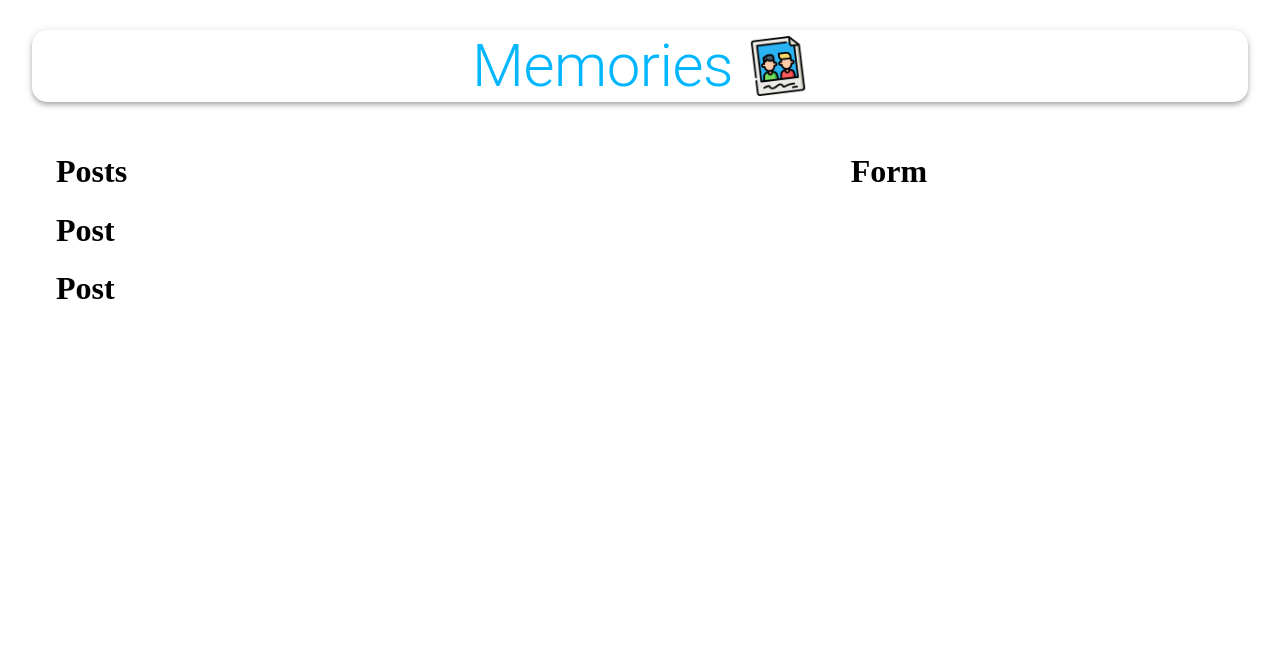
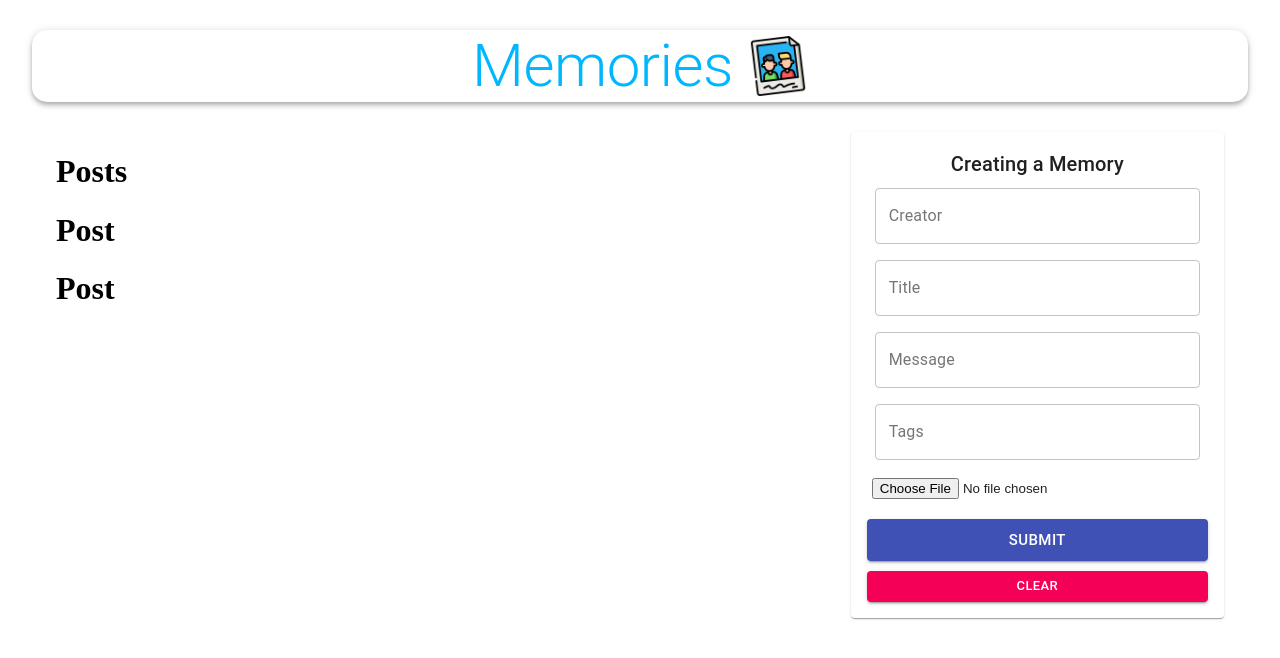
Before and after one commit to GrafSoul/mcards-mern-project, a React (Create React App) app in the folder client/: page / in a window 1280 px wide. Shown: the top 658 px of the page. Built offline with nearby package versions, Linux system fonts and the light colour scheme; no server answers.

Commit message:
feat: Created elements for the Form componet.

```diff
--- a/client/src/components/Form/Form.js
+++ b/client/src/components/Form/Form.js
@@ -1,11 +1,110 @@
 // Core
-import React from 'react';
+import React, { useState } from 'react';
+// Material UI
+import { TextField, Button, Typography, Paper } from '@material-ui/core';
+// File Base64
+import FileBase from 'react-file-base64';
 // Styles
-// import useStyles from './styles';
+import useStyles from './styles';
 
 const Form = () => {
-    // const classes = useStyles();
-    return <h1>Form</h1>;
+    const [postData, setPostData] = useState({
+        creator: '',
+        title: '',
+        message: '',
+        tags: '',
+        selectedFile: '',
+    });
+    const classes = useStyles();
+
+    const handleSubmit = () => {};
+
+    const handleClear = () => {};
+
+    return (
+        <Paper className={classes.paper}>
+            <form
+                autoComplete="off"
+                noValidate
+                className={`${classes.root} ${classes.form}`}
+                onSubmit={handleSubmit}
+            >
+                <Typography variant="h6">Creating a Memory</Typography>
+                <TextField
+                    name="creator"
+                    variant="outlined"
+                    label="Creator"
+                    fullWidth
+                    className={classes.fileInput}
+                    value={postData.creator}
+                    onChange={(e) =>
+                        setPostData({ ...postData, creator: e.target.value })
+                    }
+                />
+                <TextField
+                    name="title"
+                    variant="outlined"
+                    label="Title"
+                    fullWidth
+                    className={classes.fileInput}
+                    value={postData.title}
+                    onChange={(e) =>
+                        setPostData({ ...postData, title: e.target.value })
+                    }
+                />
+                <TextField
+                    name="message"
+                    variant="outlined"
+                    label="Message"
+                    fullWidth
+                    className={classes.fileInput}
+                    value={postData.message}
+                    onChange={(e) =>
+                        setPostData({ ...postData, message: e.target.value })
+                    }
+                />
+                <TextField
+                    name="tags"
+                    variant="outlined"
+                    label="Tags"
+                    fullWidth
+                    className={classes.fileInput}
+                    value={postData.tags}
+                    onChange={(e) =>
+                        setPostData({ ...postData, tags: e.target.value })
+                    }
+                />
+                <div className={classes.fileInput}>
+                    <FileBase
+                        type="file"
+                        multiple={false}
+                        onDone={(base64) =>
+                            setPostData({ ...postData, selectedFile: base64 })
+                        }
+                    />
+                </div>
+                <Button
+                    className={classes.buttonSubmit}
+                    variant="contained"
+                    color="primary"
+                    fullWidth
+                    size="large"
+                    type="submit"
+                >
+                    Submit
+                </Button>
+                <Button
+                    variant="contained"
+                    color="secondary"
+                    fullWidth
+                    size="small"
+                    onClick={handleClear}
+                >
+                    Clear
+                </Button>
+            </form>
+        </Paper>
+    );
 };
 
 export default Form;
--- a/client/src/components/Form/styles.js
+++ b/client/src/components/Form/styles.js
@@ -1,14 +1,14 @@
 // Material UI Styles
 import { makeStyles } from '@material-ui/core/styles';
 
-export default makeStyles(() => ({
+export default makeStyles((theme) => ({
     root: {
         '& .MuiTextField-root': {
-            // margin: theme.spacing(1),
+            margin: theme.spacing(1),
         },
     },
     paper: {
-        // padding: theme.spacing(2),
+        padding: theme.spacing(2),
     },
     form: {
         display: 'flex',
@@ -20,6 +20,7 @@
         margin: '10px 0',
     },
     buttonSubmit: {
+        marginTop: 10,
         marginBottom: 10,
     },
 }));
--- a/client/src/components/Posts/styles.js
+++ b/client/src/components/Posts/styles.js
@@ -1,13 +1,13 @@
 // Material UI Styles
 import { makeStyles } from '@material-ui/core/styles';
 
-export default makeStyles(() => ({
+export default makeStyles((theme) => ({
     mainContainer: {
         display: 'flex',
         alignItems: 'center',
     },
     smMargin: {
-        // margin: theme.spacing(1),
+        margin: theme.spacing(1),
     },
     actionDiv: {
         textAlign: 'center',
```
Also changed, not shown: 1 other file (tests, documents, lock files or other folders).
